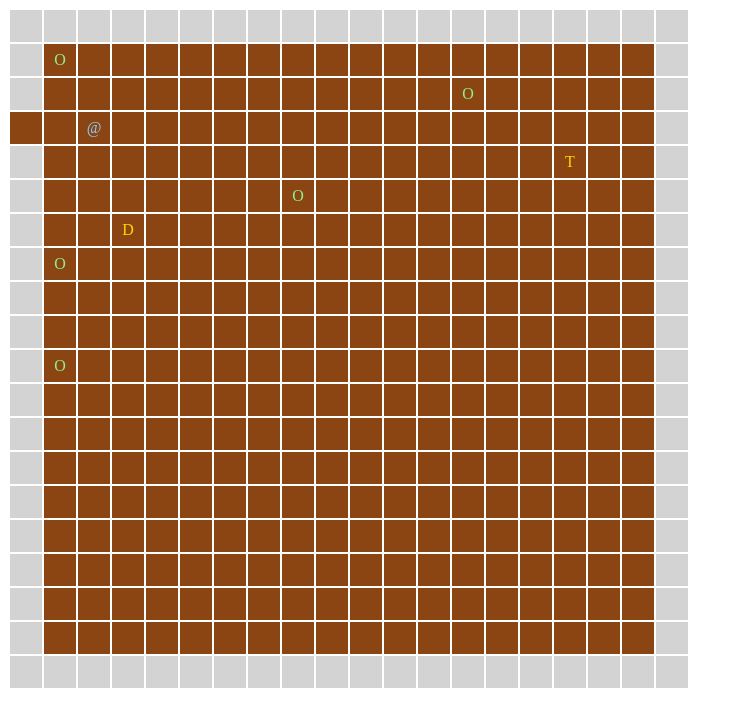
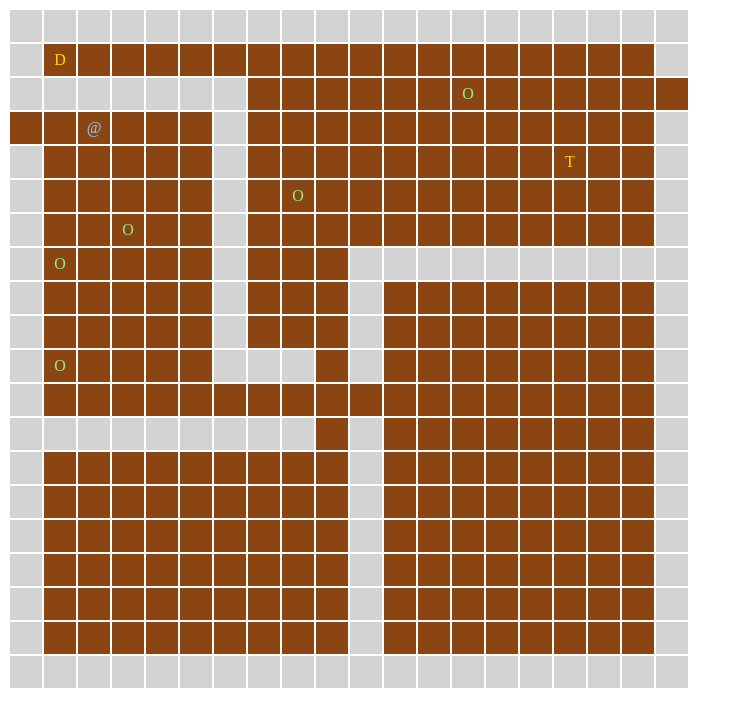
Before and after one commit to ufjf-dcc121/dcc121-2021-1er-atv6-FelipeTerrana, a plain HTML site: page index.html in a window 1280 px wide. Shown: the whole page, without its empty margins (0-741 px from the left). Drawn offline with Linux system fonts and the light colour scheme.

Commit message:
Construir corredores e saída

```diff
--- a/index.html
+++ b/index.html
@@ -58,7 +58,7 @@
 
             <tr>
                 <td class="parede"></td>
-                <td class="orc">O</td>
+                <td class="tesouro">D</td>
                 <td></td>
                 <td></td>
                 <td></td>
@@ -81,12 +81,12 @@
 
             <tr>
                 <td class="parede"></td>
-                <td></td>
-                <td></td>
-                <td></td>
-                <td></td>
-                <td></td>
-                <td></td>
+                <td class="parede"></td>
+                <td class="parede"></td>
+                <td class="parede"></td>
+                <td class="parede"></td>
+                <td class="parede"></td>
+                <td class="parede"></td>
                 <td></td>
                 <td></td>
                 <td></td>
@@ -99,7 +99,7 @@
                 <td></td>
                 <td></td>
                 <td></td>
-                <td class="parede"></td>
+                <td></td>
             </tr>
 
             <tr>
@@ -109,7 +109,7 @@
                 <td></td>
                 <td></td>
                 <td></td>
-                <td></td>
+                <td class="parede"></td>
                 <td></td>
                 <td></td>
                 <td></td>
@@ -132,7 +132,7 @@
                 <td></td>
                 <td></td>
                 <td></td>
-                <td></td>
+                <td class="parede"></td>
                 <td></td>
                 <td></td>
                 <td></td>
@@ -155,7 +155,7 @@
                 <td></td>
                 <td></td>
                 <td></td>
-                <td></td>
+                <td class="parede"></td>
                 <td></td>
                 <td class="orc">O</td>
                 <td></td>
@@ -175,10 +175,10 @@
                 <td class="parede"></td>
                 <td></td>
                 <td></td>
-                <td class="tesouro">D</td>
+                <td class="orc">O</td>
                 <td></td>
                 <td></td>
-                <td></td>
+                <td class="parede"></td>
                 <td></td>
                 <td></td>
                 <td></td>
@@ -201,11 +201,34 @@
                 <td></td>
                 <td></td>
                 <td></td>
+                <td class="parede"></td>
+                <td></td>
+                <td></td>
+                <td></td>
+                <td class="parede"></td>
+                <td class="parede"></td>
+                <td class="parede"></td>
+                <td class="parede"></td>
+                <td class="parede"></td>
+                <td class="parede"></td>
+                <td class="parede"></td>
+                <td class="parede"></td>
+                <td class="parede"></td>
+                <td class="parede"></td>
+            </tr>
+
+            <tr>
+                <td class="parede"></td>
                 <td></td>
                 <td></td>
                 <td></td>
                 <td></td>
                 <td></td>
+                <td class="parede"></td>
+                <td></td>
+                <td></td>
+                <td></td>
+                <td class="parede"></td>
                 <td></td>
                 <td></td>
                 <td></td>
@@ -224,34 +247,11 @@
                 <td></td>
                 <td></td>
                 <td></td>
-                <td></td>
-                <td></td>
-                <td></td>
-                <td></td>
-                <td></td>
-                <td></td>
-                <td></td>
-                <td></td>
-                <td></td>
-                <td></td>
+                <td class="parede"></td>
                 <td></td>
                 <td></td>
                 <td></td>
                 <td class="parede"></td>
-            </tr>
-
-            <tr>
-                <td class="parede"></td>
-                <td></td>
-                <td></td>
-                <td></td>
-                <td></td>
-                <td></td>
-                <td></td>
-                <td></td>
-                <td></td>
-                <td></td>
-                <td></td>
                 <td></td>
                 <td></td>
                 <td></td>
@@ -270,172 +270,11 @@
                 <td></td>
                 <td></td>
                 <td></td>
-                <td></td>
-                <td></td>
-                <td></td>
-                <td></td>
-                <td></td>
-                <td></td>
-                <td></td>
-                <td></td>
-                <td></td>
-                <td></td>
-                <td></td>
-                <td></td>
+                <td class="parede"></td>
+                <td class="parede"></td>
+                <td class="parede"></td>
                 <td></td>
                 <td class="parede"></td>
-            </tr>
-
-            <tr>
-                <td class="parede"></td>
-                <td></td>
-                <td></td>
-                <td></td>
-                <td></td>
-                <td></td>
-                <td></td>
-                <td></td>
-                <td></td>
-                <td></td>
-                <td></td>
-                <td></td>
-                <td></td>
-                <td></td>
-                <td></td>
-                <td></td>
-                <td></td>
-                <td></td>
-                <td></td>
-                <td class="parede"></td>
-            </tr>
-
-            <tr>
-                <td class="parede"></td>
-                <td></td>
-                <td></td>
-                <td></td>
-                <td></td>
-                <td></td>
-                <td></td>
-                <td></td>
-                <td></td>
-                <td></td>
-                <td></td>
-                <td></td>
-                <td></td>
-                <td></td>
-                <td></td>
-                <td></td>
-                <td></td>
-                <td></td>
-                <td></td>
-                <td class="parede"></td>
-            </tr>
-
-            <tr>
-                <td class="parede"></td>
-                <td></td>
-                <td></td>
-                <td></td>
-                <td></td>
-                <td></td>
-                <td></td>
-                <td></td>
-                <td></td>
-                <td></td>
-                <td></td>
-                <td></td>
-                <td></td>
-                <td></td>
-                <td></td>
-                <td></td>
-                <td></td>
-                <td></td>
-                <td></td>
-                <td class="parede"></td>
-            </tr>
-
-            <tr>
-                <td class="parede"></td>
-                <td></td>
-                <td></td>
-                <td></td>
-                <td></td>
-                <td></td>
-                <td></td>
-                <td></td>
-                <td></td>
-                <td></td>
-                <td></td>
-                <td></td>
-                <td></td>
-                <td></td>
-                <td></td>
-                <td></td>
-                <td></td>
-                <td></td>
-                <td></td>
-                <td class="parede"></td>
-            </tr>
-
-            <tr>
-                <td class="parede"></td>
-                <td></td>
-                <td></td>
-                <td></td>
-                <td></td>
-                <td></td>
-                <td></td>
-                <td></td>
-                <td></td>
-                <td></td>
-                <td></td>
-                <td></td>
-                <td></td>
-                <td></td>
-                <td></td>
-                <td></td>
-                <td></td>
-                <td></td>
-                <td></td>
-                <td class="parede"></td>
-            </tr>
-
-            <tr>
-                <td class="parede"></td>
-                <td></td>
-                <td></td>
-                <td></td>
-                <td></td>
-                <td></td>
-                <td></td>
-                <td></td>
-                <td></td>
-                <td></td>
-                <td></td>
-                <td></td>
-                <td></td>
-                <td></td>
-                <td></td>
-                <td></td>
-                <td></td>
-                <td></td>
-                <td></td>
-                <td class="parede"></td>
-            </tr>
-
-            <tr>
-                <td class="parede"></td>
-                <td></td>
-                <td></td>
-                <td></td>
-                <td></td>
-                <td></td>
-                <td></td>
-                <td></td>
-                <td></td>
-                <td></td>
-                <td></td>
                 <td></td>
                 <td></td>
                 <td></td>
@@ -480,6 +319,167 @@
                 <td class="parede"></td>
                 <td class="parede"></td>
                 <td class="parede"></td>
+                <td></td>
+                <td class="parede"></td>
+                <td></td>
+                <td></td>
+                <td></td>
+                <td></td>
+                <td></td>
+                <td></td>
+                <td></td>
+                <td></td>
+                <td class="parede"></td>
+            </tr>
+
+            <tr>
+                <td class="parede"></td>
+                <td></td>
+                <td></td>
+                <td></td>
+                <td></td>
+                <td></td>
+                <td></td>
+                <td></td>
+                <td></td>
+                <td></td>
+                <td class="parede"></td>
+                <td></td>
+                <td></td>
+                <td></td>
+                <td></td>
+                <td></td>
+                <td></td>
+                <td></td>
+                <td></td>
+                <td class="parede"></td>
+            </tr>
+
+            <tr>
+                <td class="parede"></td>
+                <td></td>
+                <td></td>
+                <td></td>
+                <td></td>
+                <td></td>
+                <td></td>
+                <td></td>
+                <td></td>
+                <td></td>
+                <td class="parede"></td>
+                <td></td>
+                <td></td>
+                <td></td>
+                <td></td>
+                <td></td>
+                <td></td>
+                <td></td>
+                <td></td>
+                <td class="parede"></td>
+            </tr>
+
+            <tr>
+                <td class="parede"></td>
+                <td></td>
+                <td></td>
+                <td></td>
+                <td></td>
+                <td></td>
+                <td></td>
+                <td></td>
+                <td></td>
+                <td></td>
+                <td class="parede"></td>
+                <td></td>
+                <td></td>
+                <td></td>
+                <td></td>
+                <td></td>
+                <td></td>
+                <td></td>
+                <td></td>
+                <td class="parede"></td>
+            </tr>
+
+            <tr>
+                <td class="parede"></td>
+                <td></td>
+                <td></td>
+                <td></td>
+                <td></td>
+                <td></td>
+                <td></td>
+                <td></td>
+                <td></td>
+                <td></td>
+                <td class="parede"></td>
+                <td></td>
+                <td></td>
+                <td></td>
+                <td></td>
+                <td></td>
+                <td></td>
+                <td></td>
+                <td></td>
+                <td class="parede"></td>
+            </tr>
+
+            <tr>
+                <td class="parede"></td>
+                <td></td>
+                <td></td>
+                <td></td>
+                <td></td>
+                <td></td>
+                <td></td>
+                <td></td>
+                <td></td>
+                <td></td>
+                <td class="parede"></td>
+                <td></td>
+                <td></td>
+                <td></td>
+                <td></td>
+                <td></td>
+                <td></td>
+                <td></td>
+                <td></td>
+                <td class="parede"></td>
+            </tr>
+
+            <tr>
+                <td class="parede"></td>
+                <td></td>
+                <td></td>
+                <td></td>
+                <td></td>
+                <td></td>
+                <td></td>
+                <td></td>
+                <td></td>
+                <td></td>
+                <td class="parede"></td>
+                <td></td>
+                <td></td>
+                <td></td>
+                <td></td>
+                <td></td>
+                <td></td>
+                <td></td>
+                <td></td>
+                <td class="parede"></td>
+            </tr>
+
+            <tr>
+                <td class="parede"></td>
+                <td class="parede"></td>
+                <td class="parede"></td>
+                <td class="parede"></td>
+                <td class="parede"></td>
+                <td class="parede"></td>
+                <td class="parede"></td>
+                <td class="parede"></td>
+                <td class="parede"></td>
                 <td class="parede"></td>
                 <td class="parede"></td>
                 <td class="parede"></td>
```
